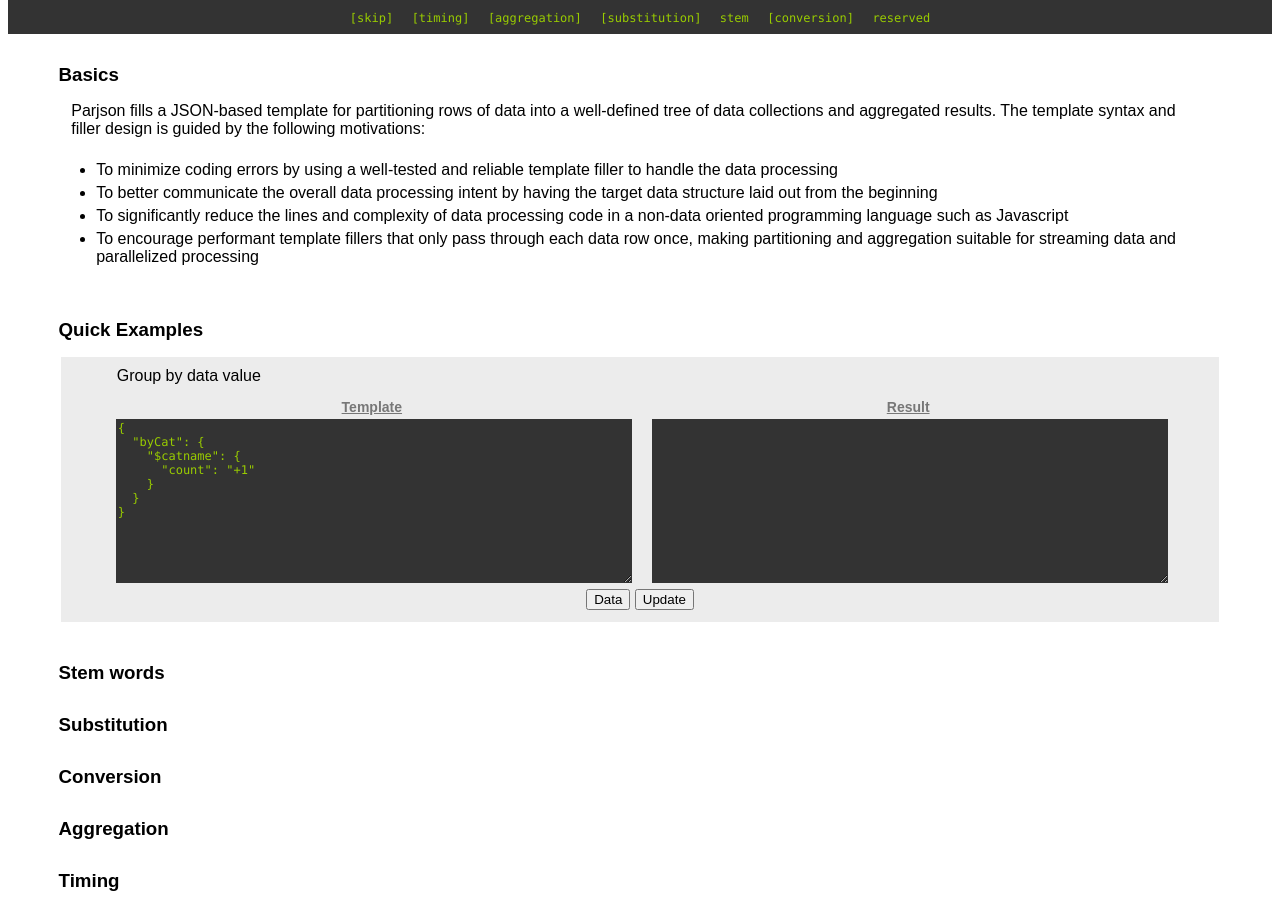
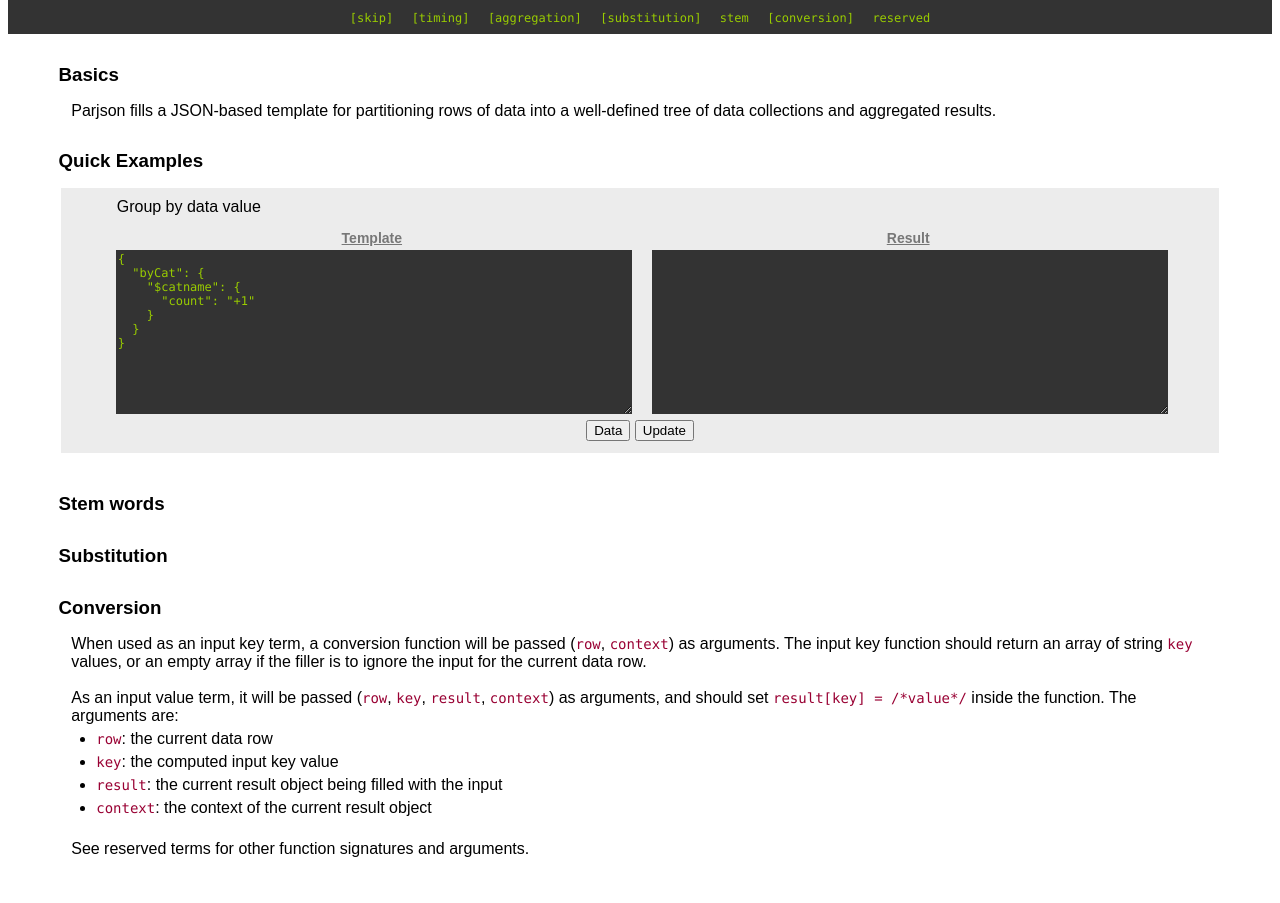
Before and after one commit to siosonel/partjson, a website with bundled scripts: page public/index.html in a window 1280 px wide. Shown: the part 44-947 px from the top of the page. Built offline with nearby package versions, Linux system fonts and the light colour scheme.

Commit message:
More explanations in index page examples including function supplied arguments and expected return values

```diff
--- a/public/index.html
+++ b/public/index.html
@@ -215,10 +215,11 @@
 		<p>
 			Parjson fills a JSON-based template for
 			partitioning rows of data into a well-defined tree of
-			data collections and aggregated results. The template
+			data collections and aggregated results.
+    <p><!--
+    <p>The template
 			syntax and filler design is guided by the following
-			motivations:
-    <p>
+			motivations:</p>
     <br/>
 		<ul>
       <li>
@@ -239,7 +240,7 @@
 				and parallelized processing
 			</li>
 		</ul>
-		<br/>
+		<br/>-->
 	</section>
 
 	<section id='quick-examples'>
@@ -256,6 +257,37 @@
 
 	<section id='conversion'>
 		<h3 class='section-title'>Conversion</h3>
+		<p>When used as an input key term, a conversion function will be passed
+	  (<span class="code-snippet">row</span>,
+	  <span class="code-snippet">context</span>) as arguments. The input key function
+	  should return an array of string <span class='code-snippet'>key</span> values,
+	  or an empty array if the filler is to ignore the input for the current data row.
+	  </p>
+	  <br/>
+	  <p>
+	  As an input value term, it will be passed
+		(<span class="code-snippet">row</span>,
+		<span class="code-snippet">key</span>,
+		<span class="code-snippet">result</span>,
+		<span class="code-snippet">context</span>) as
+		arguments, and should set <span class='code-snippet'>result[key] = /*value*/</span>
+		inside the function. The arguments are:
+	  </p>
+		<ul>
+			<li><span class="code-snippet">row</span>:
+				the current data row</li>
+			<li><span class="code-snippet">key</span>:
+			 the computed input key value</li>
+			<li><span class="code-snippet">result</span>:
+				the current result object being filled with the input</li>
+			<li><span class="code-snippet">context</span>:
+			 the context of the current result object</li>
+		</ul>
+		<br/>
+		<p>
+		See reserved terms for other function signatures and arguments.
+	  </p>
+	  <br/>
 	</section>
 
 	<section id='aggregation'>
--- a/public/test.js
+++ b/public/test.js
@@ -78,9 +78,9 @@ const examples = [{
 	symbol: "=",
 	tokenType: "subs",
 	section: "substitution",
-	id: "substitute-a-function",
-	title: `<span class="code-snippet">=</span> substitutes a user supplied function or property
-	  that was supplied directly to the filler application`,
+	id: "substitute-external-value",
+	title: `<span class="code-snippet">=</span> substitutes an externally
+	  supplied function or property that was supplied directly to the filler application.`,
 	template: {
 		"adjustedPreyMass": {
     	"$preytype": "+=adjustPreyMass()"
@@ -129,7 +129,8 @@ const examples = [{
 	tokenType: "conv",
 	section: "conversion",
 	id: "convert-array",
-	title: `<span class="code-snippet">[]</span> distributes the returned value of a function call`,
+	title: `<span class="code-snippet">[]</span> distributes the returned
+	  value of a function call.`,
 	template: {
 		"byOwner": {
 			"=splitOwners[]": "+$preymass"
@@ -271,7 +272,8 @@ const examples = [{
 	tokenType: "reserved",
 	section: "reserved",
 	id: "reserved-context",
-	title: `The <span class="code-snippet">@</span> context refers to the current result.
+	title: `The <span class="code-snippet">@</span> context refers to the current result,
+	 equivalent <span class="code-snippet">context.self</span>.
 	 <br/>
 	 The <span class="code-snippet">@branch</span> refers to string key or integer index
 	 to which a result is attached to the parent tree.
@@ -300,12 +302,30 @@ const examples = [{
 	tokenType: "reserved",
 	section: "reserved",
 	id: "reserved-before-after",
-	title: `The <span class="code-snippet">@before()</span> is linked to a user supplied function
+	title: `
+		The <span class="code-snippet">@before()</span> is linked to a user supplied function
 		and gets called before a data row is processed by any input functions. An example use case
 		is to clean data row keys and values before input functions are applied to fill a template.
 		<br/><br/>
 		The <span class="code-snippet">@after()</span> term gets called after all the input functions have
-		been called.`,
+		been called.
+		<br/><br/>
+		A function supplied to either of the above terms will be passed
+		(<span class="code-snippet">row</span>,
+		<span class="code-snippet">key</span>,
+		<span class="code-snippet">result</span>,
+		<span class="code-snippet">context</span>) as
+		arguments, where:
+		<ul>
+			<li><span class="code-snippet">row</span>:
+				the current data row</li>
+			<li><span class="code-snippet">key</span>:
+			 the computed input key value</li>
+			<li><span class="code-snippet">result</span>:
+				the current result object being filled with the input</li>
+			<li><span class="code-snippet">context</span>:
+			 the context of the current result object</li>
+		</ul>`,
 	template: {
   	"@before()": "=savedDoublePreyMass()",
   	"will-show-double-mass": {
@@ -323,7 +343,11 @@ const examples = [{
 	title: `The <span class="code-snippet">@dist()</span> function distributes
 		results from one subtree to another once template branches are filled with final results.
 		Usually, this would copy deeply nested result objects into one or more root object arrays,
-		for easier access at the end of data processing.`,
+		for easier access at the end of data processing.
+		<br/><br/>
+	  The array of result branches, supplied as input value to the
+	  <span class="code-snippet">@dist()</span> key, will receive
+	  the distributed results.`,
 	template: {
 		"dist-target": [],
   	"my": {
@@ -347,8 +371,10 @@ const examples = [{
 	section: "reserved",
 	id: "reserved-join",
 	title: `A <span class="code-snippet">@join()</span> object takes aliases and functions
-	 as key-values. The join alias is later referenced with <span class="code-snippet">&amp;</span>
-	 prefixed terms in a template input.`,
+	 as key-values. The function will be passed the current data
+	 <span class="code-snippet">row</span> as argument, and should return an object
+	 with key-values to be referenced later as <span class="code-snippet">&amp;</span>
+	 prefixed terms in template inputs.`,
 	template: {
 		"@join()": {
   		"loc": "=blockInfo()"
```
